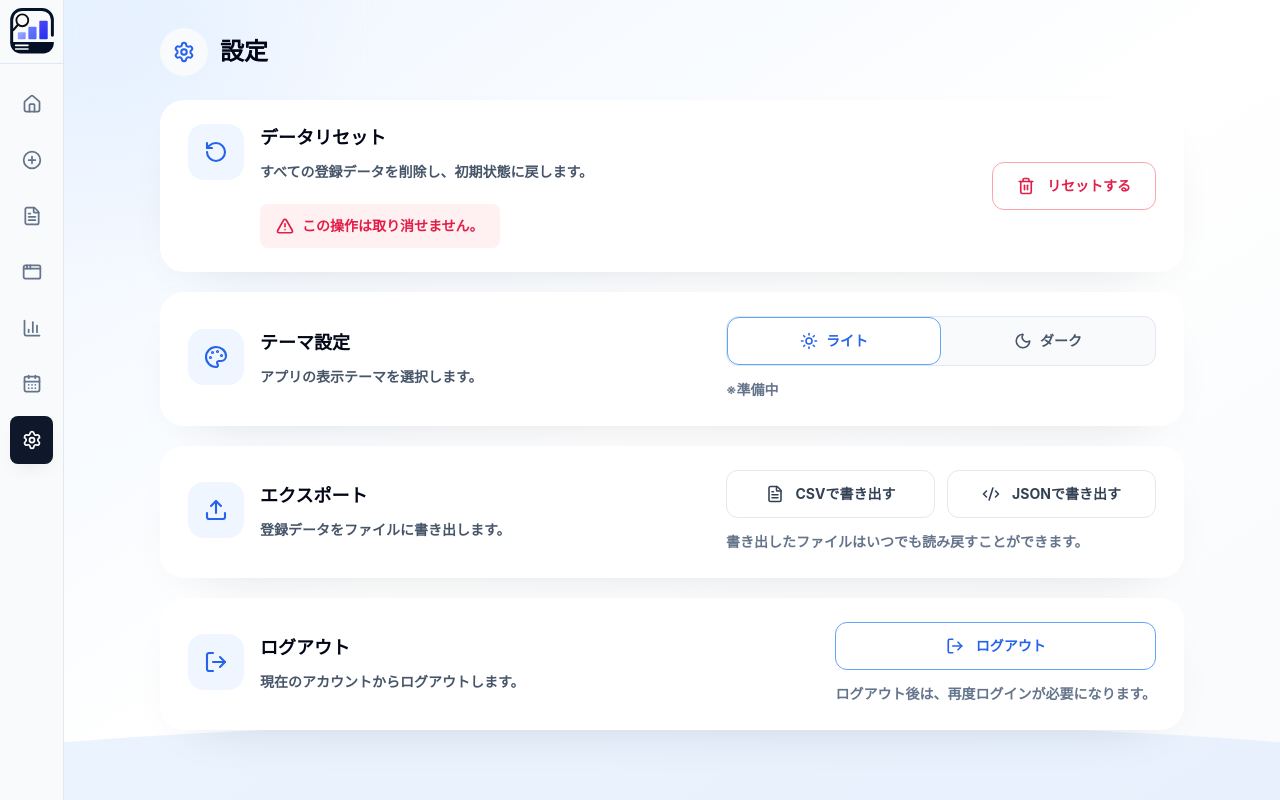
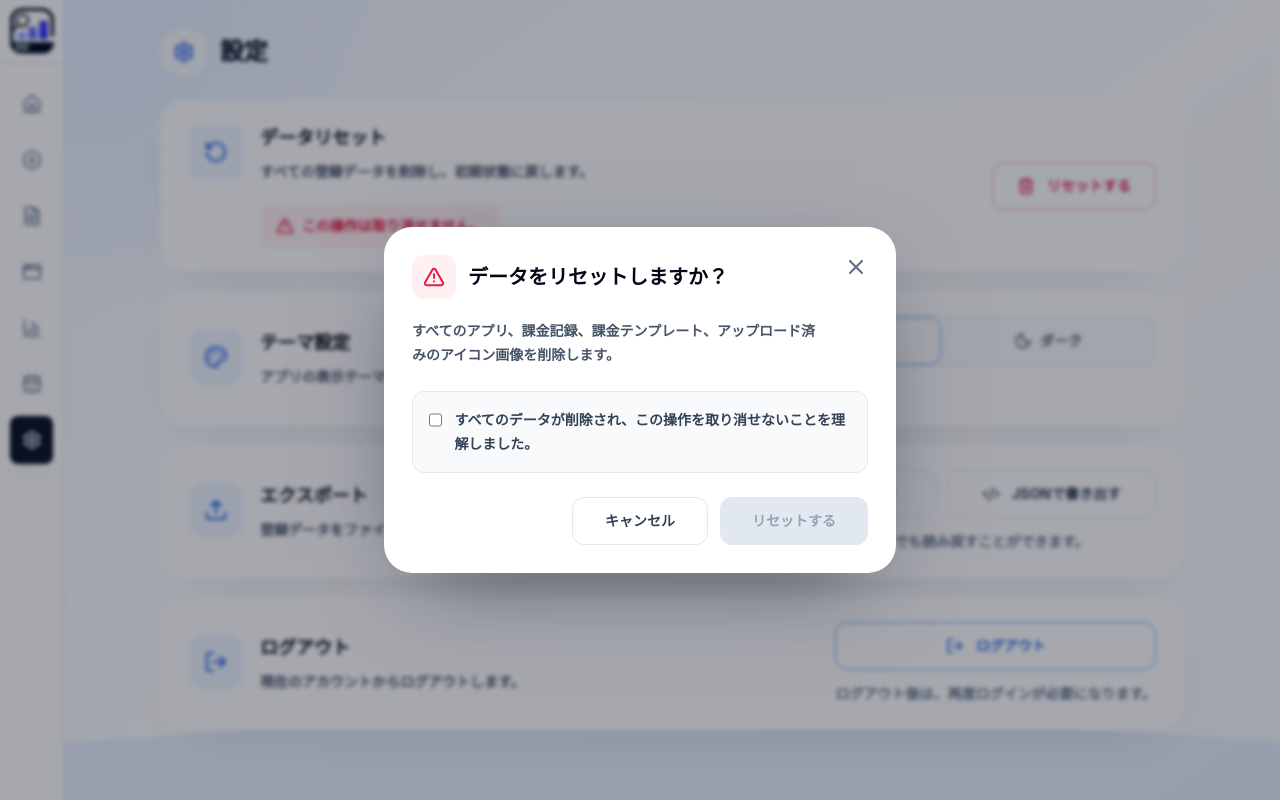
Before and after one commit to JuniorEngineer598/kakin-checker, a Next.js app: page /dashboard/settings in a window 1280 px wide. Both pictures are taken after a click on the button "リセットする". Built offline with nearby package versions, Linux system fonts and the light colour scheme.

Commit message:
データリセット機能を追加

```diff
--- /dev/null
+++ b/app/dashboard/settings/ResetDataButton.tsx
@@ -0,0 +1,165 @@
+"use client";
+
+import { AlertTriangle, Trash2, X } from "lucide-react";
+import { useRouter } from "next/navigation";
+import { useState } from "react";
+import { deleteAllApps, fetchApps } from "../../lib/apps";
+import { deleteAppIcon } from "../../lib/appIconsStorage";
+
+export default function ResetDataButton() {
+  const router = useRouter();
+  const [isModalOpen, setIsModalOpen] = useState(false);
+  const [isConfirmed, setIsConfirmed] = useState(false);
+  const [isResetting, setIsResetting] = useState(false);
+  const [errorMessage, setErrorMessage] = useState("");
+  const [successMessage, setSuccessMessage] = useState("");
+
+  function openResetModal() {
+    setErrorMessage("");
+    setSuccessMessage("");
+    setIsConfirmed(false);
+    setIsModalOpen(true);
+  }
+
+  function closeResetModal() {
+    if (isResetting) {
+      return;
+    }
+
+    setIsModalOpen(false);
+    setIsConfirmed(false);
+    setErrorMessage("");
+  }
+
+  async function handleResetData() {
+    if (!isConfirmed) {
+      return;
+    }
+
+    setIsResetting(true);
+    setErrorMessage("");
+    setSuccessMessage("");
+
+    try {
+      const apps = await fetchApps();
+      const iconUrls = apps
+        .map((app) => (app.icon.type === "upload" ? app.icon.imageUrl : null))
+        .filter((iconUrl): iconUrl is string => iconUrl !== null);//nullを除外してstring型だけの配列にする
+
+      await deleteAllApps();
+
+      for (const iconUrl of iconUrls) {
+        try {
+          await deleteAppIcon(iconUrl);
+        } catch (error) {
+          console.error("リセット時のアイコン画像削除に失敗しました", error);
+        }
+      }
+
+      setIsModalOpen(false);
+      setIsConfirmed(false);
+      setSuccessMessage("データをリセットしました");
+      router.refresh();
+    } catch {
+      setErrorMessage("データのリセットに失敗しました");
+    } finally {
+      setIsResetting(false);
+    }
+  }
+
+  return (
+    <>
+      <div className="grid gap-3">
+        <button
+          type="button"
+          onClick={openResetModal}
+          className="inline-flex h-12 w-full items-center justify-center gap-3 rounded-xl border border-rose-300 bg-white px-6 text-sm font-bold text-rose-600 transition hover:bg-rose-50 sm:w-auto"
+        >
+          <Trash2 size={18} strokeWidth={2.2} aria-hidden="true" />
+          リセットする
+        </button>
+
+        {successMessage ? (
+          <p className="rounded-lg bg-emerald-50 px-4 py-3 text-sm font-bold text-emerald-700">
+            {successMessage}
+          </p>
+        ) : null}
+      </div>
+
+      {isModalOpen ? (
+        <div className="fixed inset-0 z-40 flex items-start justify-center overflow-y-auto bg-slate-950/35 px-4 pb-4 pt-20 backdrop-blur-[2px] sm:items-center sm:py-6">
+          <div className="w-full max-w-lg rounded-[24px] bg-white p-5 shadow-[0_28px_90px_-35px_rgba(15,23,42,0.7)] sm:rounded-[28px] sm:p-7">
+            <div className="flex items-start justify-between gap-4">
+              <div>
+                <div className="flex items-center gap-3">
+                  <span className="flex h-11 w-11 items-center justify-center rounded-xl bg-rose-50 text-rose-600">
+                    <AlertTriangle
+                      size={22}
+                      strokeWidth={2.2}
+                      aria-hidden="true"
+                    />
+                  </span>
+                  <h2 className="text-xl font-bold text-slate-950">
+                    データをリセットしますか？
+                  </h2>
+                </div>
+
+                <p className="mt-5 text-sm font-semibold leading-6 text-slate-600">
+                  すべてのアプリ、課金記録、課金テンプレート、アップロード済みのアイコン画像を削除します。
+                </p>
+              </div>
+
+              <button
+                type="button"
+                onClick={closeResetModal}
+                disabled={isResetting}
+                className="text-slate-500 transition hover:text-slate-950 disabled:cursor-not-allowed disabled:text-slate-300"
+                aria-label="閉じる"
+              >
+                <X size={24} strokeWidth={2.2} aria-hidden="true" />
+              </button>
+            </div>
+
+            <label className="mt-6 flex items-start gap-3 rounded-xl border border-slate-200 bg-slate-50 p-4">
+              <input
+                type="checkbox"
+                checked={isConfirmed}
+                onChange={(event) => setIsConfirmed(event.target.checked)}
+                disabled={isResetting}
+                className="mt-1 h-4 w-4 rounded border-slate-300 text-rose-600 focus:ring-rose-500 disabled:cursor-not-allowed"
+              />
+              <span className="text-sm font-bold leading-6 text-slate-700">
+                すべてのデータが削除され、この操作を取り消せないことを理解しました。
+              </span>
+            </label>
+
+            {errorMessage ? (
+              <p className="mt-4 rounded-lg bg-rose-50 px-4 py-3 text-sm font-bold text-rose-600">
+                {errorMessage}
+              </p>
+            ) : null}
+
+            <div className="mt-6 flex flex-col-reverse gap-3 sm:flex-row sm:justify-end">
+              <button
+                type="button"
+                onClick={closeResetModal}
+                disabled={isResetting}
+                className="h-12 rounded-xl border border-slate-200 bg-white px-8 text-sm font-bold text-slate-700 transition hover:bg-slate-50 disabled:cursor-not-allowed disabled:text-slate-400"
+              >
+                キャンセル
+              </button>
+              <button
+                type="button"
+                onClick={handleResetData}
+                disabled={!isConfirmed || isResetting}
+                className="h-12 rounded-xl bg-rose-600 px-8 text-sm font-bold text-white shadow-[0_16px_36px_-24px_rgba(225,29,72,0.95)] transition hover:bg-rose-700 disabled:cursor-not-allowed disabled:bg-slate-200 disabled:text-slate-400 disabled:shadow-none"
+              >
+                {isResetting ? "リセット中..." : "リセットする"}
+              </button>
+            </div>
+          </div>
+        </div>
+      ) : null}
+    </>
+  );
+}
--- a/app/dashboard/settings/page.tsx
+++ b/app/dashboard/settings/page.tsx
@@ -1,4 +1,5 @@
 import LogoutButton from "./LogoutButton";
+import ResetDataButton from "./ResetDataButton";
 import {
   AlertTriangle,
   Code2,
@@ -9,7 +10,6 @@ import {
   RotateCcw,
   Settings,
   Sun,
-  Trash2,
   Upload,
 } from "lucide-react";
 import type { ReactNode } from "react";
@@ -51,13 +51,7 @@ export default function SettingsPage() {
                 </div>
               </div>
 
-              <button
-                type="button"
-                className="inline-flex h-12 w-full items-center justify-center gap-3 rounded-xl border border-rose-300 bg-white px-6 text-sm font-bold text-rose-600 transition hover:bg-rose-50 sm:w-auto"
-              >
-                <Trash2 size={18} strokeWidth={2.2} aria-hidden="true" />
-                リセットする
-              </button>
+              <ResetDataButton />
             </div>
           </article>
 
--- a/app/lib/apps.ts
+++ b/app/lib/apps.ts
@@ -142,3 +142,14 @@ export async function deleteApp(appId: string) {
     throw error;
   }
 }
+
+export async function deleteAllApps() {
+  const supabase = createClient();
+  const userId = await getCurrentUserId();
+
+  const { error } = await supabase.from("apps").delete().eq("user_id", userId);
+
+  if (error) {
+    throw error;
+  }
+}
```
